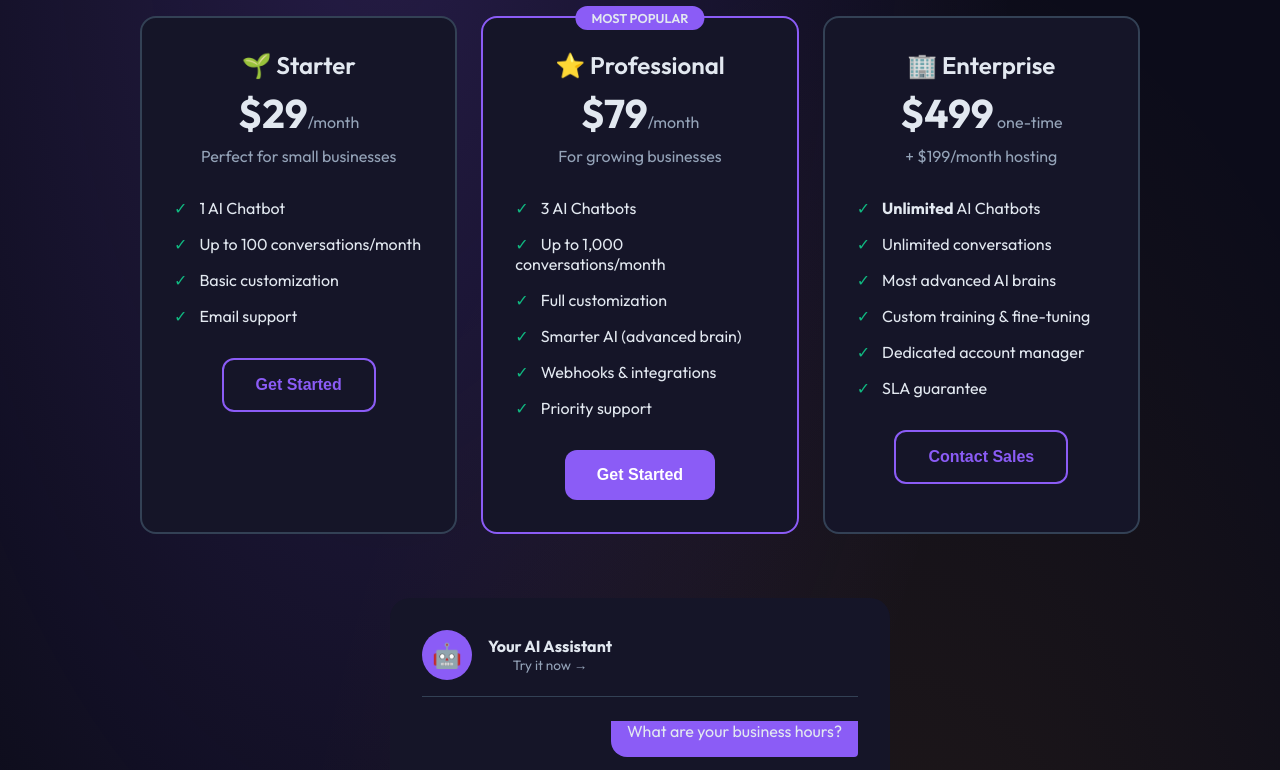
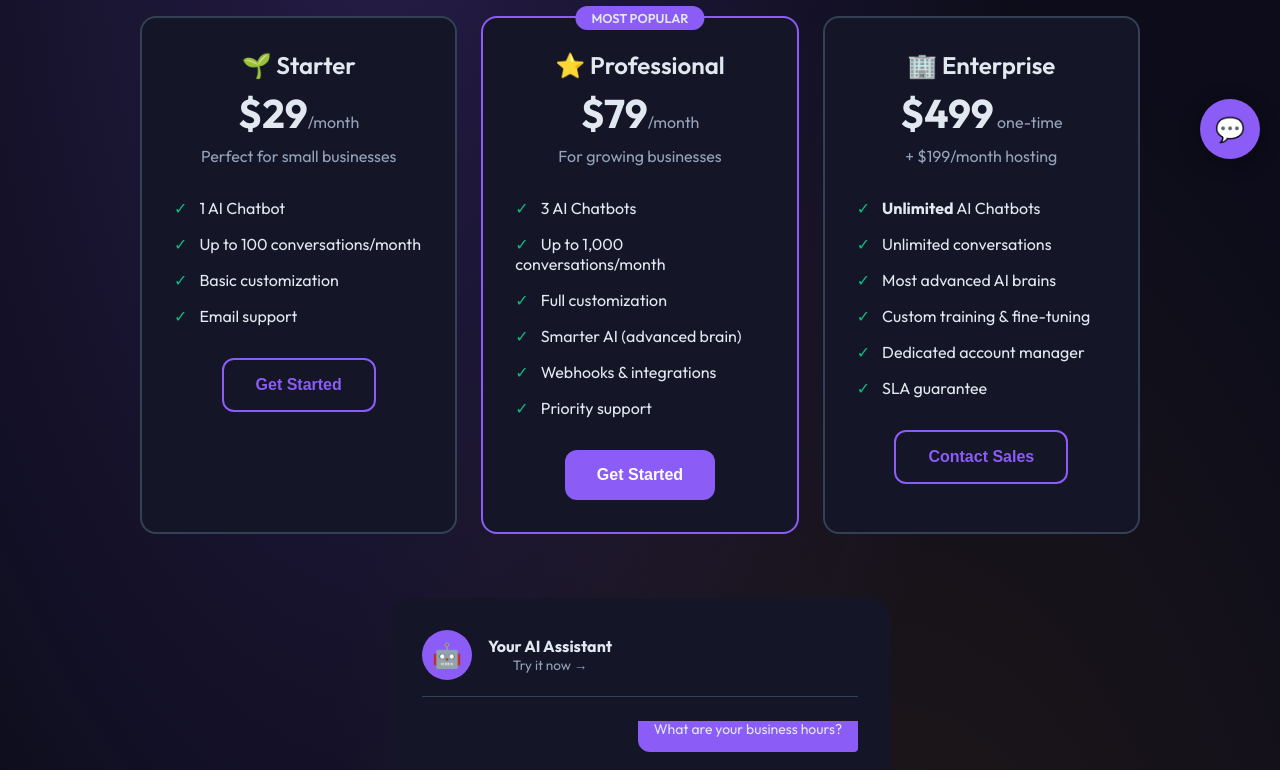
Before and after one commit to cantgetright1880-source/smokey-raven, a website: page index.html in a window 1280 px wide. Shown: the part 621-1391 px from the top of the page. Drawn offline with Linux system fonts and the light colour scheme.

Commit message:
💬 Added chat widget to landing page

```diff
--- a/index.html
+++ b/index.html
@@ -283,5 +283,8 @@
             btn.disabled = false;
         }
     </script>
+
+    <!-- Chat Widget -->
+    <script src="widget.js"></script>
 </body>
 </html>
```
